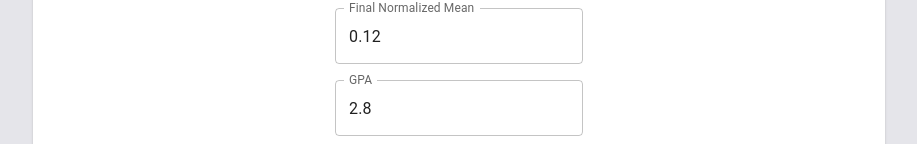
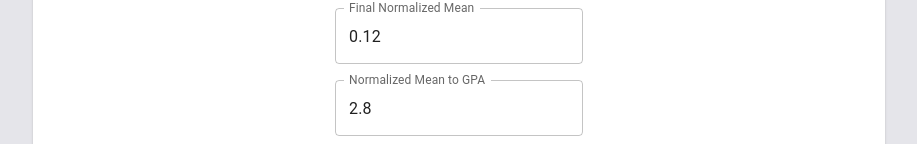
Before and after one commit to RileyCullen/bioc-grade-calculator, a React (Vite) app: page / in a window 1280 px wide. Shown: the part 397-541 px from the top of the page, without its empty margins (181-1098 px from the left). Built offline with nearby package versions, Linux system fonts and the light colour scheme; what better-react-mathjax would draw is missing.

Commit message:
Suggestions

```diff
--- a/src/bioc-grade-calculator/slides/grade-configuration/fixed-grade-variables.tsx
+++ b/src/bioc-grade-calculator/slides/grade-configuration/fixed-grade-variables.tsx
@@ -31,7 +31,7 @@ function FixedGradeVariables(props: FixedGradeVariablesProps){
                 }}
             />
             <TextField
-                label='GPA'
+                label='Normalized Mean to GPA'
                 type='number'
                 defaultValue={gpa}
                 onChange={(e) => {
```
